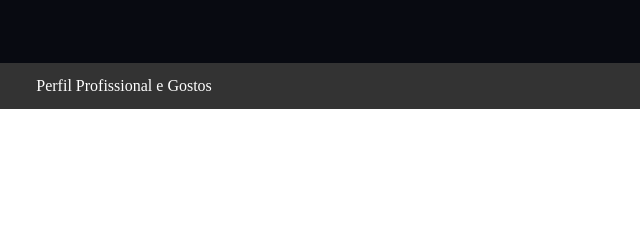
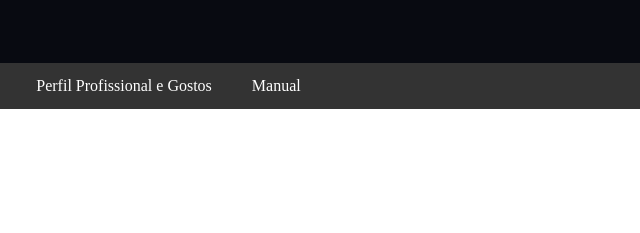
Before and after one commit to Eduardo-dell/Eduardo-dell.github.io, a plain HTML site: page index.html in a window 1280 px wide. Shown: the part 382-615 px from the top of the page, 313-953 px from the left. Drawn offline with Linux system fonts and the light colour scheme.

Commit message:
Update index.html

```diff
--- a/index.html
+++ b/index.html
@@ -97,6 +97,7 @@ body {
   <a href="#" onclick="buscaConteudo('Habilidades')">Habilidades</a>
   <a href="#" onclick="buscaConteudo('Educação')">Educação</a>
   <a href="#" onclick="buscaConteudo('Perfil')">Perfil Profissional e Gostos</a>
+  <a href="#" onclick="buscaConteudo('Manual')">Manual</a>
 </div>
 <!-- The flexible grid (content) -->
 <div class="row">
```
